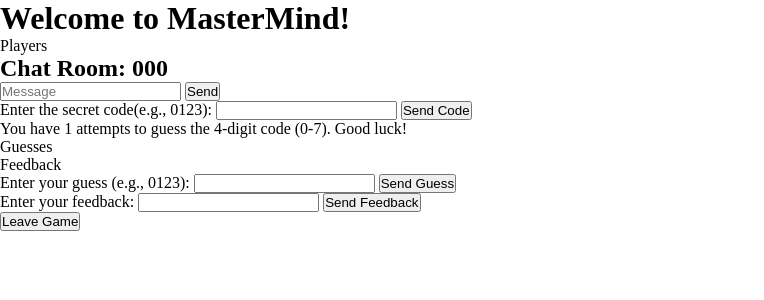
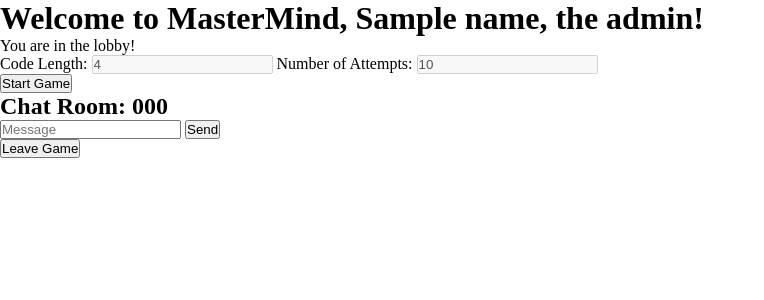
Before and after one commit to franciscobortega/mastermind, a Flask app: template templates/multiplayer-game.html in a window 1280 px wide. Shown: the top 300 px of the page, without its empty margins (0-764 px from the left). Run offline with Flask 3, Linux system fonts and the light colour scheme; the template is opened without the code that fills it: most values are stand-ins (such as "Sample title", 1, 10 or a date in 2020); some libraries are stand-ins or nearby versions.

Commit message:
Implemented single page approach for lobby and multiplayer game

```diff
--- a/app.py
+++ b/app.py
@@ -12,6 +12,8 @@ def handle_connect(auth):
     room = session.get('room')
     name = session.get('name')
     unique_id = request.sid
+
+    print(f"{name} connected to room {room}")
 
     if not room or not name:
         return
@@ -35,36 +37,18 @@ def handle_connect(auth):
             "name": name,
             "role": "codebreaker"
         })
-
-    print(f"{name} joined room {room}")
-    print(rooms[room]["participants"])
     print(rooms)
-
-
 
 @socketio.on('disconnect')
 def handle_disconnect():
     room = session.get('room')
     name = session.get('name')
-    unique_id = request.sid
 
     leave_room(room)
-
-    if room in rooms:
-        if unique_id in rooms[room]["participants"]:
-            rooms[room]["participants"].remove(unique_id)
-
-        rooms[room]["members"] -= 1
-        if rooms[room]["members"] <= 0:
-            del rooms[room]
-
-    print(rooms)
-
 
     send({"name": name, "message": "has left the room."}, to=room)
     print(f"{name} has left room {room}")
 
-# TESTING WEBSOCKET
 @socketio.on('lobby_message')
 def handle_lobby_message(data):
     room = session.get('room')
@@ -231,7 +215,6 @@ def home_screen():
         session["room"] = room
         session["name"] = name
 
-        # return redirect(url_for('load_lobby'))
         return redirect(url_for('load_game_room'))
 
     return render_template('index.html')
@@ -244,55 +227,34 @@ def start_single_game():
 
     return render_template('game.html', code=code, num_attempts=num_attempts)
 
-@socketio.on('redirect_multi_game')
-def redirect_multiplayer_game():
-    """Redirect players to multiplayer game."""
-    room = session.get("room")
-
-    # validate that 2 players are in the lobby
-    participants = rooms[room]["participants"]  # Get session IDs of participants
-
-    print(participants)
-
-    if len(participants) != 2:
-        print("Not enough participants")
-        # Redirect logic when not enough participants
-        return redirect(url_for('home_screen'))
-
-    for participant in participants:
-        # leave_room(room, participant)  # Leave the player from the lobby room
-        join_room("game_room", participant)  # Move players to the game room
-        print(rooms)
-
-    session["room"] = "game_room"
-
-    emit('redirect_game_room', room="game_room", to=room)
-
 @app.route('/game_room')
 def load_game_room():
     """Display game room for a multiplayer game."""
     room = session.get("room")
-    print("the redirected room is: ", room)
+    name = session.get("name")
+
     if room is None or session.get("name") is None or room not in rooms:
         return redirect(url_for('home_screen'))
 
     user_role = None
-    if "participants" in rooms[room]:
-        for participant in rooms[room]["participants"]:
-                user_role = participant["role"]
-                break
+    if len(rooms[room]["participants"]) == 0:
+        user_role = 'codemaker'
+        print(user_role)
+    else:
+        user_role = 'codebreaker'
+        print(user_role)
 
-    return render_template("multiplayer-game.html", num_attempts=num_attempts, code=room, user_role=user_role)
 
-@app.route('/lobby')
-def load_lobby():
-    """Display lobby for multiplayer game."""
+    return render_template("multiplayer-game.html", num_attempts=num_attempts, code=room, user_role=user_role, name=name)
+
+@socketio.on('start_game')
+def handle_start_game():
     room = session.get("room")
+    print(room)
     if room is None or session.get("name") is None or room not in rooms:
         return redirect(url_for('home_screen'))
 
-
-    return render_template('lobby.html', code=room)
+    emit('update_room', to=room)
 
 @app.route('/guess', methods=['POST'])
 def evaluate_guess():
--- a/static/css/styles.css
+++ b/static/css/styles.css
@@ -17,3 +17,11 @@
   align-items: center;
   gap: 10px;
 }
+
+#game-board {
+  display: none;
+}
+
+#lobby-options {
+  display: block;
+}
--- a/static/js/multiplayer.js
+++ b/static/js/multiplayer.js
@@ -69,3 +69,19 @@ const sendFeedback = () => {
   socket.emit("multiplayer_feedback", { feedback: feedbackInput.value });
   feedbackInput.value = "";
 };
+
+function startGame() {
+  console.log("clciked start game");
+
+  // You can also emit an event to the server indicating that the game has started
+  // This event can trigger server-side logic to initialize the game state
+  socket.emit("start_game");
+}
+
+socket.on("update_room", () => {
+  // Hide lobby options
+  document.getElementById("lobby-options").style.display = "none";
+
+  // Display the game board or relevant game components
+  document.getElementById("game-board").style.display = "block";
+});
--- a/templates/lobby.html
+++ b/templates/lobby.html
@@ -1,6 +1,6 @@
 {% extends 'base.html' %} {% block title %}MasterMind - Multiplayer Lobby{%
 endblock %} {% block content %}
-<h1>Welcome to MasterMind!</h1>
+<div class="lobby-options">
   <p>You are in the lobby!</p>
   <form id="lobby-form">
     <label for="codelength-input">Code Length: </label>
@@ -42,7 +42,7 @@ endblock %} {% block content %}
   <form action="/">
     <input type="submit" value="Leave Game" />
   </form>
-
+</div>
 <script src="https://cdnjs.cloudflare.com/ajax/libs/socket.io/4.3.2/socket.io.js"></script>
 <script src="static/js/lobby.js"></script>
 {% endblock %}
--- a/templates/multiplayer-game.html
+++ b/templates/multiplayer-game.html
@@ -1,10 +1,29 @@
 {% extends 'base.html' %} {% block title %}MasterMind - Multiplayer Game{%
 endblock %} {% block content %}
-<h1>Welcome to MasterMind!</h1>
-<div id="players-container">
-  <p>Players</p>
+<h1>Welcome to MasterMind, {{ name }}, the {{ user_role }}!</h1>
+<div id="lobby-options">
+  <p>You are in the lobby!</p>
+  <form id="lobby-form">
+    <label for="codelength-input">Code Length: </label>
+    <input
+      type="number"
+      name="codelength"
+      id="codelength-input"
+      value="4"
+      disabled
+    />
+    <label for="attempts-input">Number of Attempts: </label>
+    <input
+      type="number"
+      name="attempts"
+      id="attempts-input"
+      value="10"
+      disabled
+    />
+  </form>
+  <button id="start-game-btn" onclick="startGame()">Start Game</button>
 </div>
-<div id="chat-container">
+
 <div class="message-container">
   <h2>Chat Room: {{ code }}</h2>
   <div class="messages" id="messages"></div>
@@ -20,9 +39,23 @@ endblock %} {% block content %}
       Send
     </button>
   </div>
-  </div>
+
+  <form action="/">
+    <input type="submit" value="Leave Game" />
+  </form>
 </div>
 
+<div id="game-board">
+  <div id="players-container">
+    <p>Players</p>
+    {% if user_role == 'codemaker' %}
+    <p>You are the codemaker!</p>
+    {% else %}
+    <p>You are the codebreaker!</p>
+    {% endif %}
+  </div>
+
+  {% if user_role == 'codemaker' %}
   <form id="secret-form">
     <label for="secret-input">Enter the secret code(e.g., 0123): </label>
     <input type="number" name="secret" id="secret-input" required />
@@ -30,9 +63,11 @@ endblock %} {% block content %}
       Send Code
     </button>
   </form>
+  {% endif %}
 
   <p>
-  You have {{num_attempts}} attempts to guess the 4-digit code (0-7). Good luck!
+    You have {{num_attempts}} attempts to guess the 4-digit code (0-7). Good
+    luck!
   </p>
 
   <div>
@@ -44,6 +79,7 @@ endblock %} {% block content %}
     </ul>
   </div>
 
+  {% if user_role == 'codebreaker' %}
   <form id="guess-form">
     <label for="guess-input">Enter your guess (e.g., 0123): </label>
     <input type="number" name="guess" id="guess-input" required />
@@ -51,7 +87,7 @@ endblock %} {% block content %}
       Send Guess
     </button>
   </form>
-
+  {% elif user_role == 'codemaker' %}
   <form id="feedback-form">
     <label for="feedback-input">Enter your feedback: </label>
     <input type="text" name="feedback" id="feedback-input" required />
@@ -64,11 +100,8 @@ endblock %} {% block content %}
       Send Feedback
     </button>
   </form>
-
-<form action="/">
-  <input type="submit" value="Leave Game" />
-</form>
-
+  {% endif %}
+</div>
 <script src="https://cdnjs.cloudflare.com/ajax/libs/socket.io/4.3.2/socket.io.js"></script>
 <script src="static/js/multiplayer.js"></script>
 {% endblock %}
```
Lines whose indentation alone changed are shown as unchanged.
